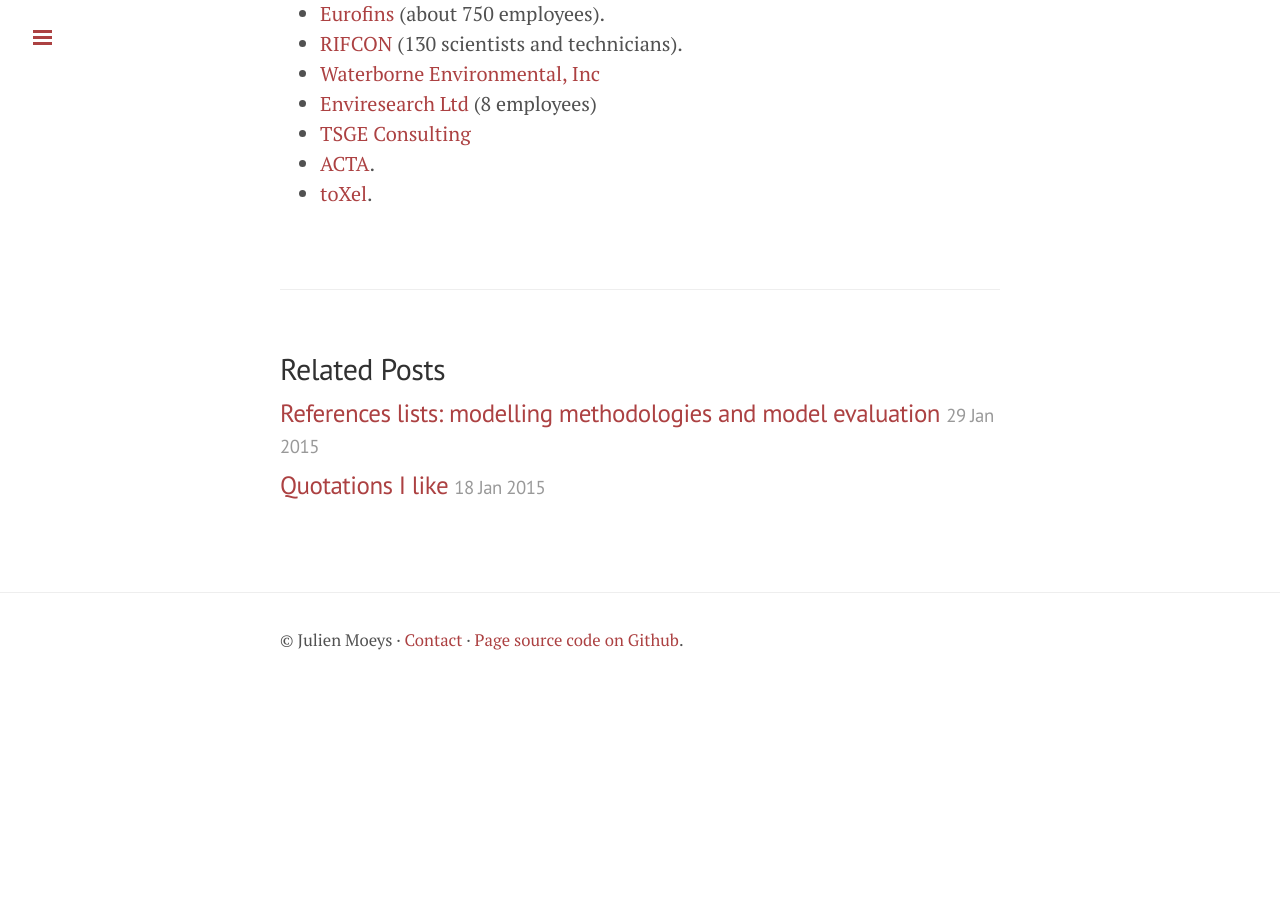
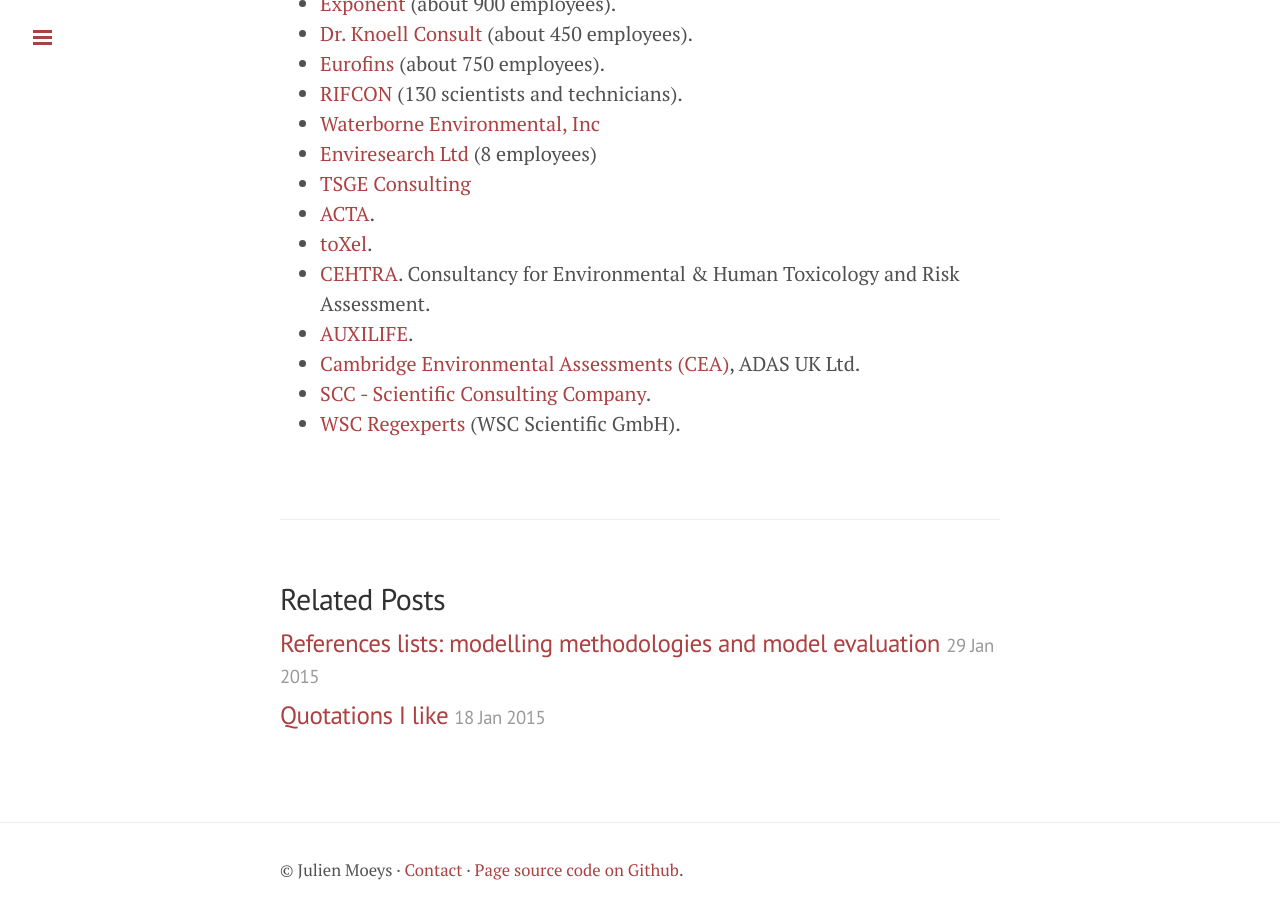
Before and after one commit to julienmoeys/julienmoeys.github.io, a Jekyll site: the page built from _posts/2015-01-29-consulting-firms.md, in a window 1280 px wide and 900 px high, scrolled down 2083 px. Built offline with Jekyll 4.4.1, drawn with Linux system fonts in a browser that asks for light colours; Markdown is read by kramdown in place of the engine named in the settings; before the commit the page ends 2817 px from its top, so only the background shows below that; some of the changed text lies outside the part shown.

Commit message:
Added pesticide registration consulting firms

```diff
--- a/_posts/2015-01-29-consulting-firms.md
+++ b/_posts/2015-01-29-consulting-firms.md
@@ -94,5 +96,16 @@
 *   [TSGE Consulting](http://www.tsgeurope.com/)
 *   [ACTA](http://www.actagroup.com/).
 *   [toXel](http://www.toxcel.com).
+*   [CEHTRA](http://www.cehtra.fr/). Consultancy for Environmental
+    & Human Toxicology and Risk Assessment.
+*   [AUXILIFE](http://www.auxilife.com).
+*   [Cambridge Environmental Assessments
+    (CEA)](http://www.cea.adas.co.uk), ADAS UK Ltd.
+*   [SCC - Scientific Consulting Company](http://www.scc-gmbh.de).
+*   [WSC Regexperts](http://wsc-regexperts.com/en/) (WSC Scientific
+    GmbH).
 
 <!-- WCA (http://www.wca-environment.com) (about 15 employees). -->
+<!-- http://www.nufarm.com -->
+<!-- http://www.isagro.com -->
+<!-- http://www.cheminova.com -->
```
Also changed, not shown: other parts of _posts/2015-01-29-consulting-firms.md (+2 -0 lines).
